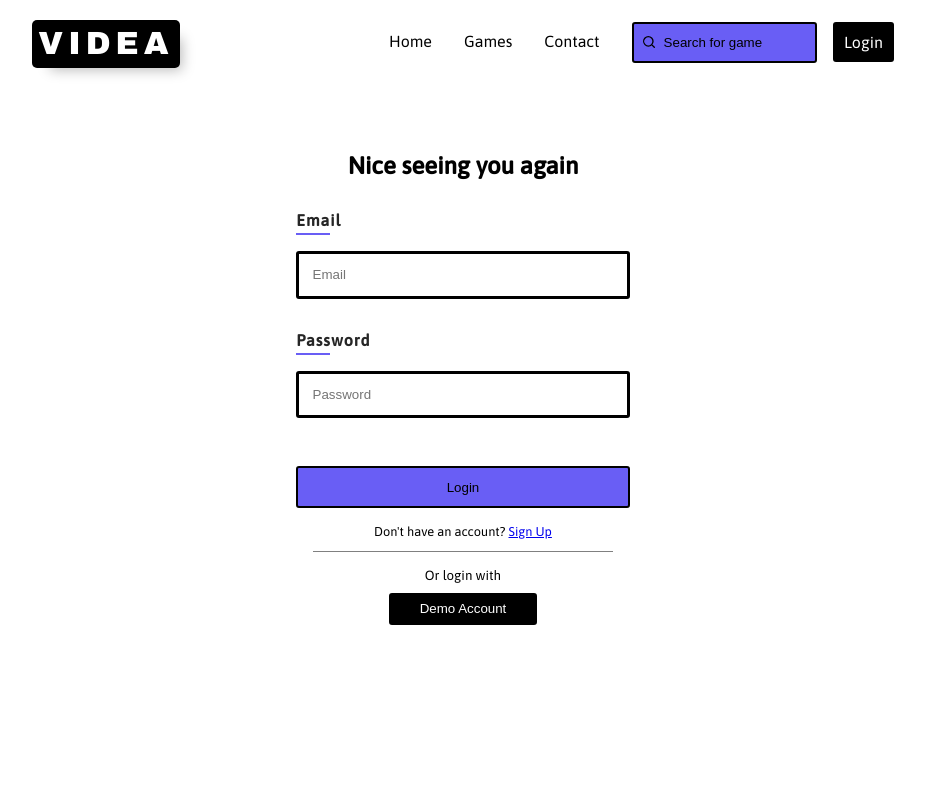
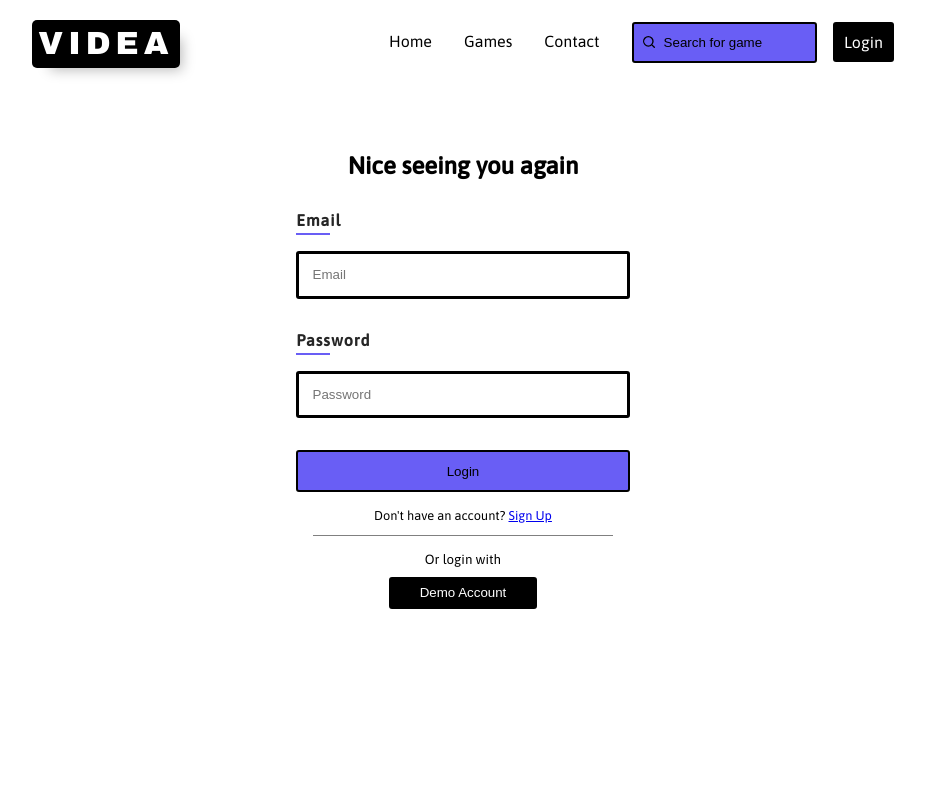
Before and after one commit to catfishsoup/game_releasev2, a React (Create React App) app: page /login in a window 1280 px wide. Shown: the top 800 px of the page, without its empty margins (177-1102 px from the left). Built offline with nearby package versions, Linux system fonts and the light colour scheme; no server answers.

Commit message:
Fix center of sign-up form

```diff
--- a/src/App.scss
+++ b/src/App.scss
@@ -36,7 +36,7 @@ html {
   flex-direction: column;
   justify-content: center;
   align-items: center;
-  width: fit-content;
+
   gap: 1em;
   padding: 4rem 1rem 4rem 1rem;
   div {
@@ -76,7 +76,7 @@ html {
     text-align: center;
     background-color: $base-purple;
     width: 45ch;
-    margin-block-start: 2rem;
+    margin-block-start: 1rem;
 
     &:hover {
       box-shadow: inset 0 0 4px rgba(0, 0, 0, 0.5);
```
